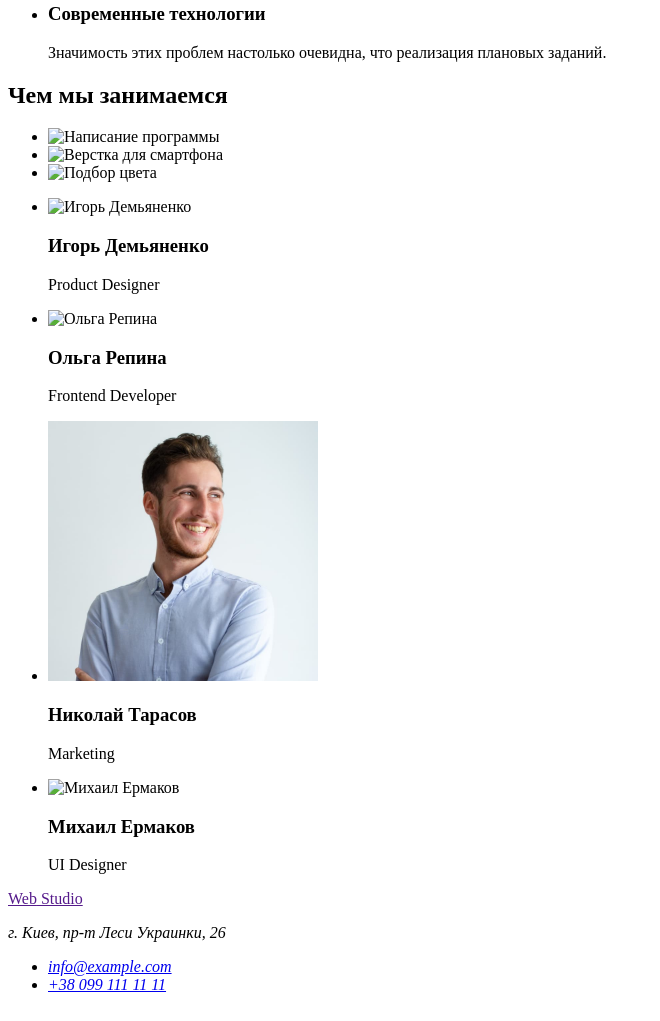
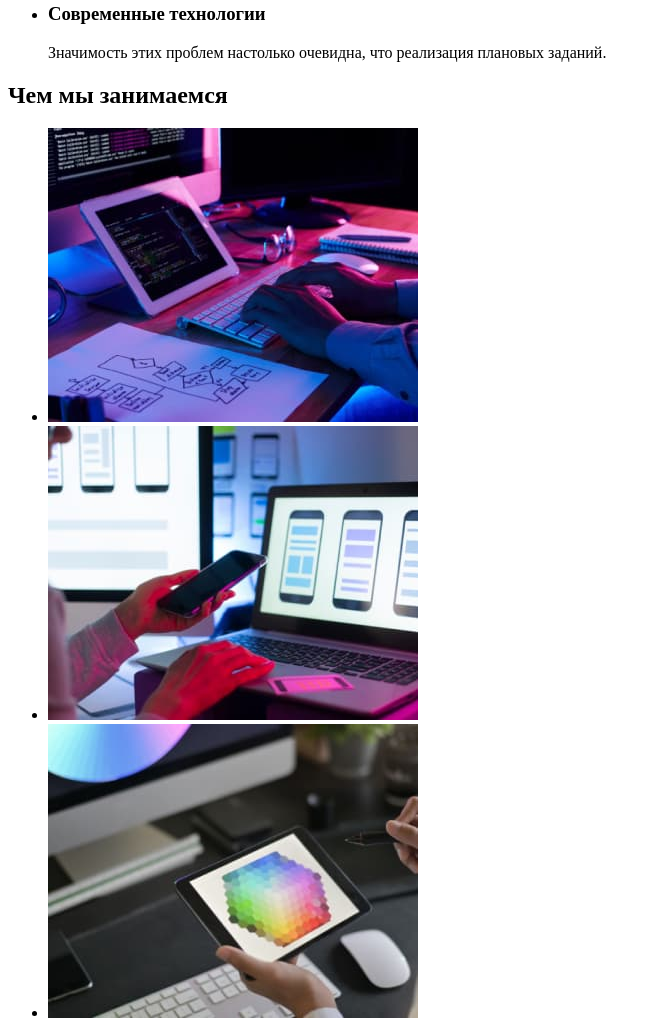
Before and after one commit to Liland-DK/goit-markup-hw-01, a plain HTML site: page index.html in a window 1280 px wide. Shown: the part 532-1553 px from the top of the page, without its empty margins (0-660 px from the left). Drawn offline with Linux system fonts and the light colour scheme; the site is published under a folder, as on GitHub Pages, so addresses that start at the root find nothing.

Commit message:
Update index.html

```diff
--- a/index.html
+++ b/index.html
@@ -75,21 +75,21 @@
       <h2>Чем мы занимаемся</h2>
       <ul>
         <li>
-          <img src="/images/studio-about/about-1.jpg"
+          <img src="./images/studio-about/about-1.jpg"
             alt="Написание программы"
             width="370"
             height="294"
           />
         </li>
         <li>
-          <img src="/images/studio-about/about-2.jpg"
+          <img src="./images/studio-about/about-2.jpg"
             alt="Верстка для смартфона"
             width="370"
             height="294"
           />
         </li>
         <li>
-          <img src="/images/studio-about/about-3.jpg"
+          <img src="./images/studio-about/about-3.jpg"
             alt="Подбор цвета"
             width="370"
             height="294"
@@ -101,7 +101,7 @@
     <section>
       <ul>
         <li>
-          <img src="/images/studio-team/worker-1.jpg"
+          <img src="./images/studio-team/worker-1.jpg"
             alt="Игорь Демьяненко"
             width="270"
             height="260"
@@ -110,7 +110,7 @@
           <p lang="en">Product Designer</p>
         </li>
         <li>
-          <img src="/images/studio-team/worker-2.jpg"
+          <img src="./images/studio-team/worker-2.jpg"
             alt="Ольга Репина"
             width="270"
             height="260"
@@ -128,7 +128,7 @@
           <p lang="en">Marketing</p>
         </li>
         <li>
-          <img src="/images/studio-team/worker-4.jpg"
+          <img src="./images/studio-team/worker-4.jpg"
             alt="Михаил Ермаков"
             width="270"
             height="260"
```
